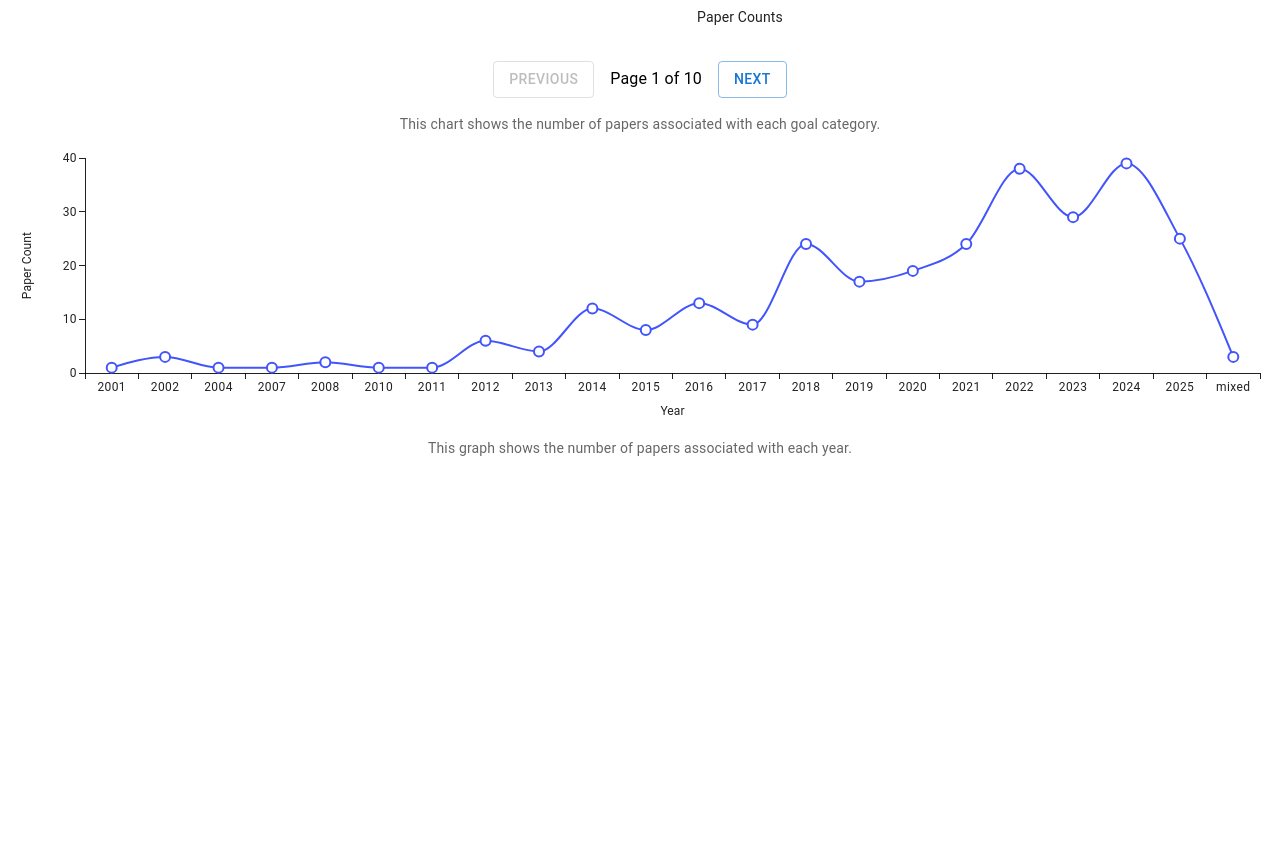
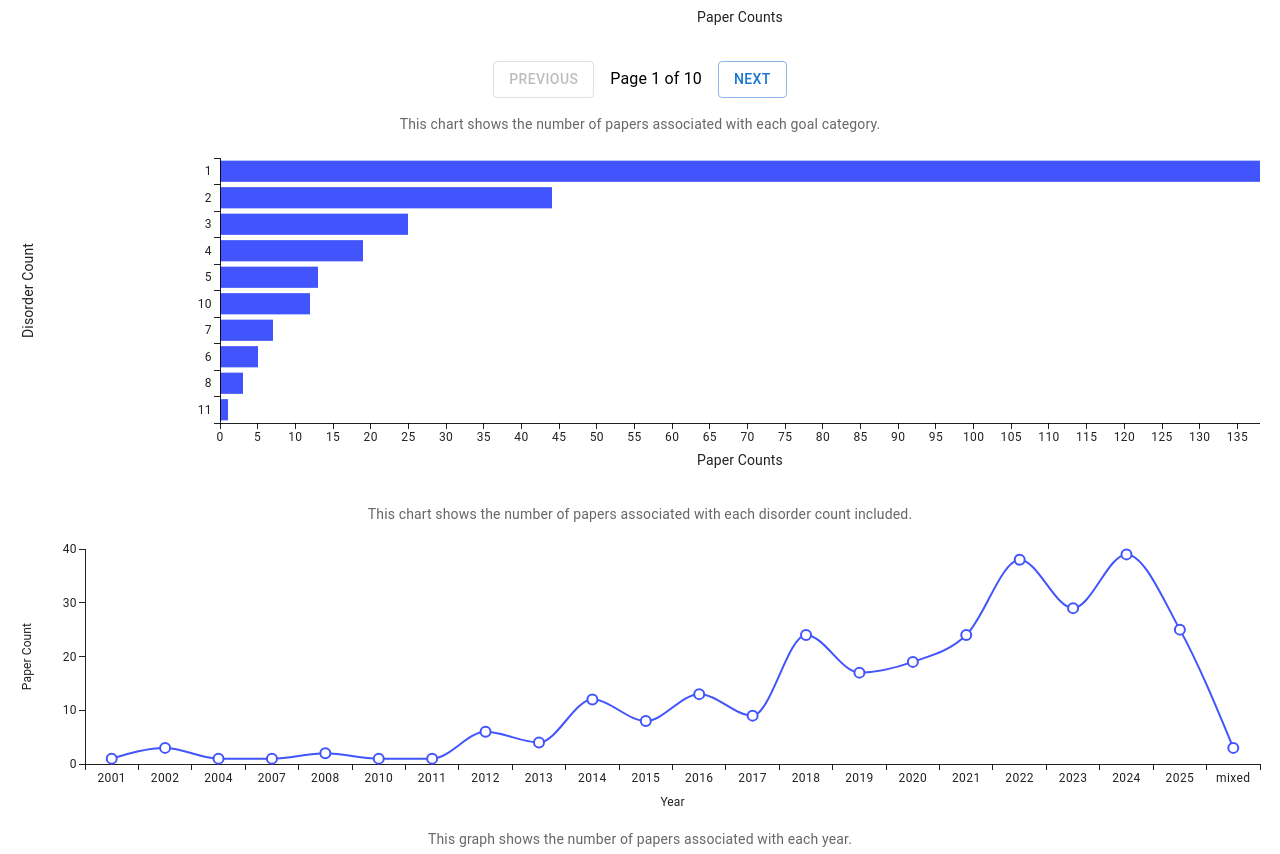
Before and after one commit to ZiweiG/mental-health-datasets-resources-review, a React (Create React App) app: page / in a window 1280 px wide. Shown: the part 1181-2035 px from the top of the page. Before the commit the page ends 1644 px from the top, so only its background shows below. Built offline with nearby package versions, Linux system fonts and the light colour scheme.

Commit message:
adding disorder count

```diff
--- a/src/App.tsx
+++ b/src/App.tsx
@@ -8,6 +8,7 @@ import GoalChart from './Charts/GoalChart'
 import YearGraph from './Charts/YearGraph'
 import Papa from "papaparse";
 import { DataGrid, GridRowsProp, GridColDef } from '@mui/x-data-grid';
+import DisorderCountChart from './Charts/DisorderCountChart';
 
 function App() {
 
@@ -26,6 +27,11 @@ function App() {
 
   const [dataForYearGraph, setDataForYearGraph] = React.useState<any>({
     years: [],
+    counts: [],
+  })
+
+  const [dataForDisorderCountChart, setDataForDisorderCountChart] = React.useState<any>({
+    labels: [],
     counts: [],
   })
 
@@ -107,6 +113,33 @@ function App() {
     }));
   };
 
+  const dataForDisorderCountChartFunc = (data: any) => {
+    const countBuckets: Record<number, number> = {};
+
+    data.forEach((row: any) => {
+      const disorders = parseDisorders(row["Mental Disorder Type"] || "");
+      const n = disorders.length;
+
+      if (n > 0) {
+        countBuckets[n] = (countBuckets[n] || 0) + 1;
+      }
+    });
+
+    // Sort keys numerically
+    const sortedCounts = Object.keys(countBuckets)
+      .map((k) => parseInt(k))
+      .sort((a, b) => a - b);
+
+    const labels = sortedCounts.map((n) => `${n}`);
+    const counts = sortedCounts.map((n) => countBuckets[n]);
+
+    setDataForDisorderCountChart((prev: any) => ({
+      ...prev,
+      labels,
+      counts,
+    }));
+  };
+
 
   const dataForYearGraphFunc = (data: any) => {
     const goalCounts = data.reduce((acc: any, row: any) => {
@@ -137,6 +170,7 @@ function App() {
               dataTableFunc(data)
               dataForGoalChartFunc(data)
               dataForYearGraphFunc(data)
+              dataForDisorderCountChartFunc(data)
             }
           },
         });
@@ -157,6 +191,9 @@ function App() {
       </Box>
       <Box>
         <GoalChart x={dataForGoalChart.uniqueGoals} y={dataForGoalChart.counts}/>
+      </Box>
+      <Box>
+        <DisorderCountChart x={dataForDisorderCountChart.labels} y={dataForDisorderCountChart.counts}/>
       </Box>
       <Box>
         <YearGraph x={dataForYearGraph.years} y={dataForYearGraph.counts}/>
--- /dev/null
+++ b/src/Charts/DisorderCountChart.tsx
@@ -0,0 +1,116 @@
+import { useState, useMemo } from "react";
+import { Box, Button, Typography, Select, MenuItem } from "@mui/material";
+import { BarChart } from "@mui/x-charts/BarChart";
+import FormControl from '@mui/material/FormControl';
+
+export default function DisorderCountChart({ x, y }: any) {
+  const [sortBy, setSortBy] = useState("count");   // "name" | "count"
+  const [sortDir, setSortDir] = useState("desc");  // "asc" | "desc"
+  const [page, setPage] = useState(0);
+  const rowsPerPage = 1000;
+  const maxValue = Math.max(...y);  // highest count across all rows
+
+  // 1. Combine x + y into one array so sorting keeps them aligned
+  const combined = useMemo(
+    () =>
+      x.map((goal: string, i: number) => ({
+        goal,
+        count: y[i],
+      })),
+    [x, y]
+  );
+
+  // 2. Sorting logic
+  const sorted = useMemo(() => {
+    return [...combined].sort((a, b) => {
+      let cmp =
+        sortBy === "count"
+          ? a.count - b.count
+          : a.goal.localeCompare(b.goal);
+
+      return sortDir === "asc" ? cmp : -cmp;
+    });
+  }, [combined, sortBy, sortDir]);
+
+  // 3. Pagination logic
+  const pageCount = Math.ceil(sorted.length / rowsPerPage);
+
+  const pageData = sorted.slice(
+    page * rowsPerPage,
+    page * rowsPerPage + rowsPerPage
+  );
+
+  // 4. Extract x & y for the chart
+  const paginatedX = pageData.map((row) => row.goal);
+  const paginatedY = pageData.map((row) => row.count);
+
+  const rowHeight = 35;
+  const dynamicHeight = Math.max(300, paginatedX.length * rowHeight);
+
+  return (
+    <Box>
+
+      {/* Sorting Controls */}
+      {/* <FormControl size="small" sx={{ display: "flex", flexDirection: "row", gap: 2, ml:2 , mb: 2 }}>
+        <Select size="small" value={sortBy} onChange={(e) => setSortBy(e.target.value)}>
+          <MenuItem value="count">Sort by Count</MenuItem>
+          <MenuItem value="name">Sort by Name</MenuItem>
+        </Select>
+
+        <Select value={sortDir} onChange={(e) => setSortDir(e.target.value)}>
+          <MenuItem value="asc">Ascending</MenuItem>
+          <MenuItem value="desc">Descending</MenuItem>
+        </Select>
+      </FormControl> */}
+
+      {/* Chart */}
+      <BarChart
+        layout="horizontal"
+        xAxis={[{ data: paginatedY, label: "Paper Counts", min: 0, max: maxValue,  }]}
+        yAxis={[
+          {
+            data: paginatedX,
+            scaleType: "band",
+            label: "Disorder Count",
+            width: 200,
+          },
+        ]}
+        series={[{ data: paginatedY }]}
+        height={dynamicHeight}
+      />
+
+      {/* Pagination Controls */}
+      {/* <Box sx={{ display: "flex", gap: 2, justifyContent: "center", mt: 2 }}>
+        <Button
+          variant="outlined"
+          disabled={page === 0}
+          onClick={() => setPage((p) => p - 1)}
+        >
+          Previous
+        </Button>
+
+        <Typography sx={{ alignSelf: "center" }}>
+          Page {page + 1} of {pageCount}
+        </Typography>
+
+        <Button
+          variant="outlined"
+          disabled={page === pageCount - 1}
+          onClick={() => setPage((p) => p + 1)}
+        >
+          Next
+        </Button>
+      </Box> */}
+
+      <Typography
+        variant="body2"
+        align="center"
+        color="textSecondary"
+        gutterBottom
+        sx={{ mt: 2 }}
+      >
+        This chart shows the number of papers associated with each disorder count included.
+      </Typography>
+    </Box>
+  );
+}
```
